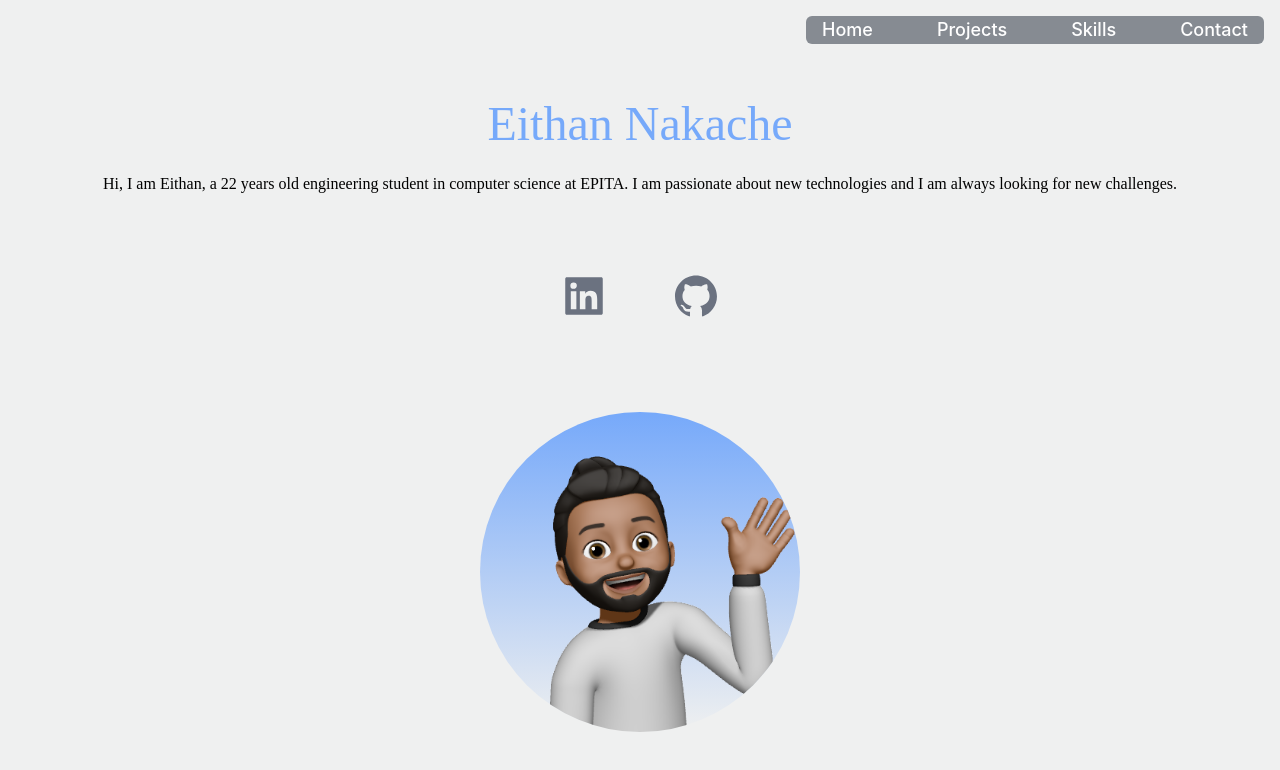
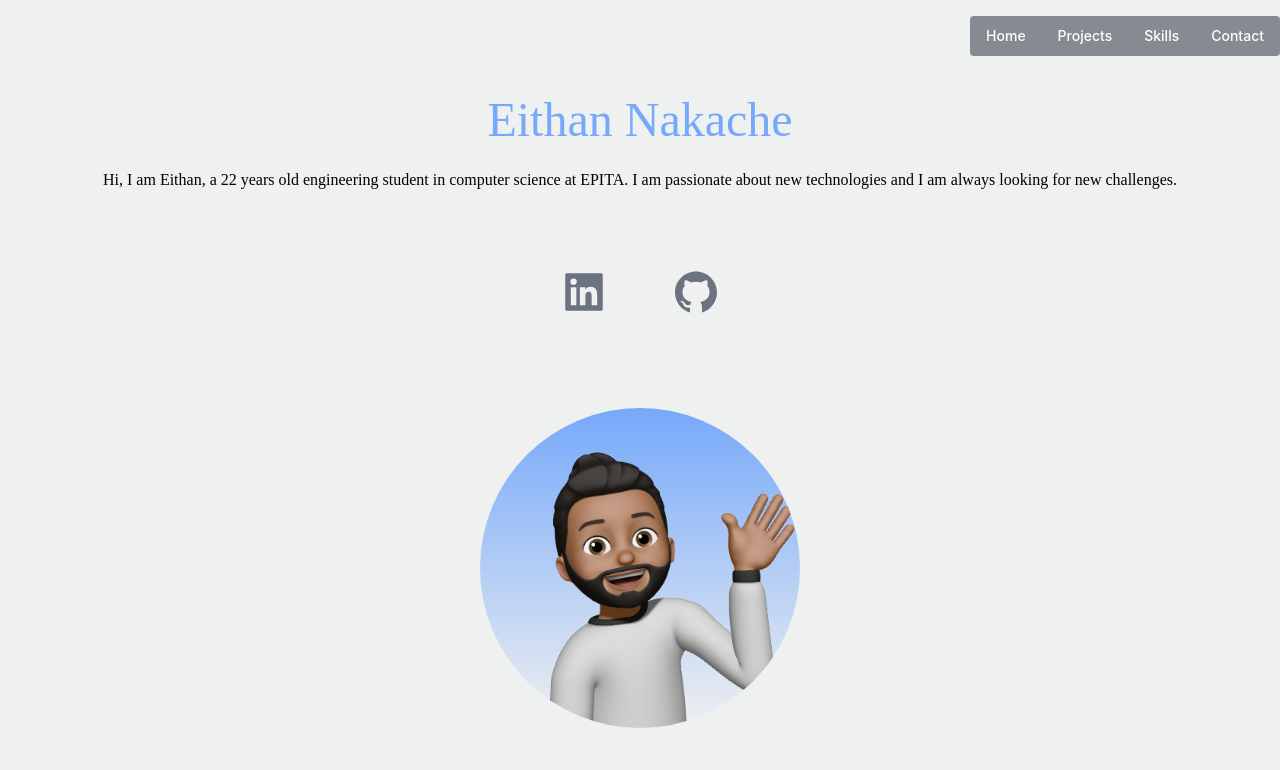
Before and after one commit to eithannak29/Portefolio, a Next.js app in the folder react_portefolio/: page /navbar in a window 1280 px wide. Shown: the top 770 px of the page. Built offline with nearby package versions, Linux system fonts and the light colour scheme; what tailwindcss-animation-delay would draw is missing.

Commit message:
fix(navbar): navbar fixed

```diff
--- a/react_portefolio/package.json
+++ b/react_portefolio/package.json
@@ -16,6 +16,7 @@
     "eslint": "8.29.0",
     "eslint-config-next": "13.0.6",
     "flowbite": "^1.8.0",
+    "flowbite-react": "^0.5.0",
     "gsap": "^3.12.2",
     "next": "^13.0.6",
     "react": "^18.2.0",
--- a/react_portefolio/pages/navbar.tsx
+++ b/react_portefolio/pages/navbar.tsx
@@ -7,6 +7,8 @@ import { useEffect, useState } from "react";
 import SplitType from "split-type";
 
 import { gsap } from "gsap";
+
+import { Navbar } from "flowbite-react";
 
 export default function NavBar() {
   useEffect(() => {
@@ -24,78 +26,33 @@ export default function NavBar() {
   }, []);
 
   return (
-    <div className="">
-      <section id="About_Me" className="min-h-screen">
+    <div className="py-4">
+      <section id="About_Me">
+        <div className="flex justify-end">
+          <Navbar
+            fluid
+            rounded
+            className="bg-gray-800 bg-opacity-50 rounded max-w-min"
+          >
+            <Navbar.Brand />
+            <Navbar.Toggle/>
 
-        <nav className="top-0 right-0">
-          <div className="max-w-screen-xl flex flex-wrap items-center justify-between mx-auto p-4">
-            <div />
-            <button
-              data-collapse-toggle="navbar-default"
-              type="button"
-              className="inline-flex items-center p-2 w-10 h-10 justify-center text-sm text-gray-500 rounded-lg md:hidden hover:bg-gray-100 focus:outline-none focus:ring-2 focus:ring-gray-200 dark:text-gray-400 dark:hover:bg-gray-700 dark:focus:ring-gray-600"
-              aria-controls="navbar-default"
-              aria-expanded="false"
-            >
-              <span className="sr-only">Open main menu</span>
-              <svg
-                className="w-5 h-5"
-                aria-hidden="true"
-                xmlns="http://www.w3.org/2000/svg"
-                fill="none"
-                viewBox="0 0 17 14"
-              >
-                <path
-                  stroke="currentColor"
-                  stroke-linecap="round"
-                  stroke-linejoin="round"
-                  stroke-width="2"
-                  d="M1 1h15M1 7h15M1 13h15"
-                />
-              </svg>
-            </button>
-            <div
-              className="hidden w-full md:block md:w-auto"
-              id="navbar-default"
-            >
-              <ul className="font-medium flex flex-col p-4 md:flex-row md:p-0 md:items-center md:justify-center text-center md:text-left md:space-x-8 bg-gray-800 bg-opacity-50 rounded-md ">
-                <li>
-                  <a
-                    href="#Home"
-                    className="text-lg text-white px-4 hover:text-blue-400"
-                    aria-current="page"
-                  >
-                    Home
-                  </a>
-                </li>
-                <li>
-                  <a
-                    href="#Projects"
-                    className="text-lg text-white px-4 hover:text-blue-400"
-                  >
-                    Projects
-                  </a>
-                </li>
-                <li>
-                  <a
-                    href="#Skills"
-                    className="text-lg text-white px-4 hover:text-blue-400"
-                  >
-                    Skills
-                  </a>
-                </li>
-                <li>
-                  <a
-                    href="#Contact"
-                    className="text-lg px-4 text-white hover:text-blue-400"
-                  >
-                    Contact
-                  </a>
-                </li>
-              </ul>
-            </div>
-          </div>
-        </nav>
+            <Navbar.Collapse>
+              <Navbar.Link href="#Home" className="text-white ">
+              <div className="hover:text-blue-400"> Home </div>
+              </Navbar.Link>
+              <Navbar.Link href="#Projects" className="text-white ">
+                <div className="hover:text-blue-400"> Projects </div>
+              </Navbar.Link>
+              <Navbar.Link href="#Skills" className="text-white">
+              <div className="hover:text-blue-400"> Skills </div>
+              </Navbar.Link>
+              <Navbar.Link href="#Contact" className="text-white">
+              <div className="hover:text-blue-400"> Contact </div>
+              </Navbar.Link>
+            </Navbar.Collapse>
+          </Navbar>
+        </div>
 
         <div id="Home" className="text-center p-10">
           <h1
--- a/react_portefolio/tailwind.config.js
+++ b/react_portefolio/tailwind.config.js
@@ -3,6 +3,7 @@ module.exports = {
   content: [
     "./pages/**/*.{js,ts,jsx,tsx}",
     "./components/**/*.{js,ts,jsx,tsx}",
+    "node_modules/flowbite-react/**/*.{js,ts,jsx,tsx}"
   ],
   theme: {
     extend: {
```
Also changed, not shown: 1 other file (tests, documents, lock files or other folders).
